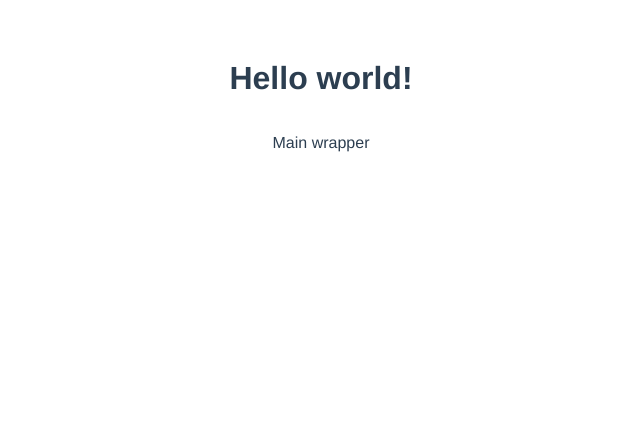
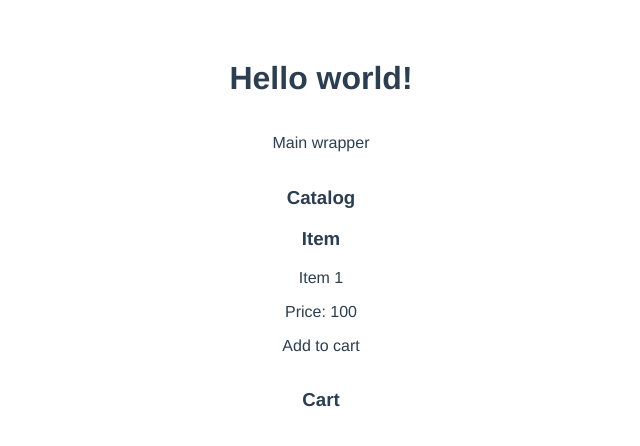
Before and after one commit to vrnvgasu/vue-ecommerce, a Vue app: page / in a window 1280 px wide. Shown: the top 446 px of the page, without its empty margins (319-959 px from the left). Built offline with nearby package versions, Linux system fonts and the light colour scheme.

Commit message:
импортировали каталоги с бизнес логикой

```diff
--- a/src/components/v-cart.vue
+++ b/src/components/v-cart.vue
@@ -1,5 +1,7 @@
 <template>
-  <div class="v-cart"></div>
+  <div class="v-cart">
+    <h3>Cart</h3>
+  </div>
 </template>
 
 <script>
--- a/src/components/v-catalog-item.vue
+++ b/src/components/v-catalog-item.vue
@@ -1,5 +1,10 @@
 <template>
-  <div class="v-catalog-item"></div>
+  <div class="v-catalog-item">
+    <h3>Item</h3>
+    <p>Item 1</p>
+    <p>Price: 100</p>
+    <p>Add to cart</p>
+  </div>
 </template>
 
 <script>
--- a/src/components/v-catalog.vue
+++ b/src/components/v-catalog.vue
@@ -1,10 +1,18 @@
 <template>
-  <div class="v-catalog"></div>
+  <div class="v-catalog">
+    <h3>Catalog</h3>
+    <v-catalog-item />
+  </div>
 </template>
 
 <script>
+import vCatalogItem from './v-catalog-item'
+
 export default {
-  name: "v-catalog"
+  name: "v-catalog",
+  components: {
+    vCatalogItem,
+  },
 }
 </script>
 
--- a/src/components/v-main-wrapper.vue
+++ b/src/components/v-main-wrapper.vue
@@ -1,13 +1,22 @@
 <template>
   <div class="v-main-wrapper">
     <p>{{title}}</p>
+    <v-catalog />
+    <v-cart />
   </div>
 </template>
 
 <script>
+import vCatalog from './v-catalog';
+import vCart from './v-cart';
+
 export default {
-  name: "v-main-wrapper", // обязательный параметр – имя компонента
-  comments: {}, // тут перечисляются дочерние компоненты
+  // обязательный параметр – имя компонента
+  name: "v-main-wrapper",
+  components: { // тут перечисляются дочерние компоненты
+    vCatalog,
+    vCart,
+  },
   props: {},  // что прилетает из родителя
   data() {    // персональные данные компонента
     return {
@@ -31,5 +40,6 @@ export default {
     align-items: center;
     max-width: 900px;
     margin: 0 auto;
+    flex-direction: column;
   }
 </style>
```
